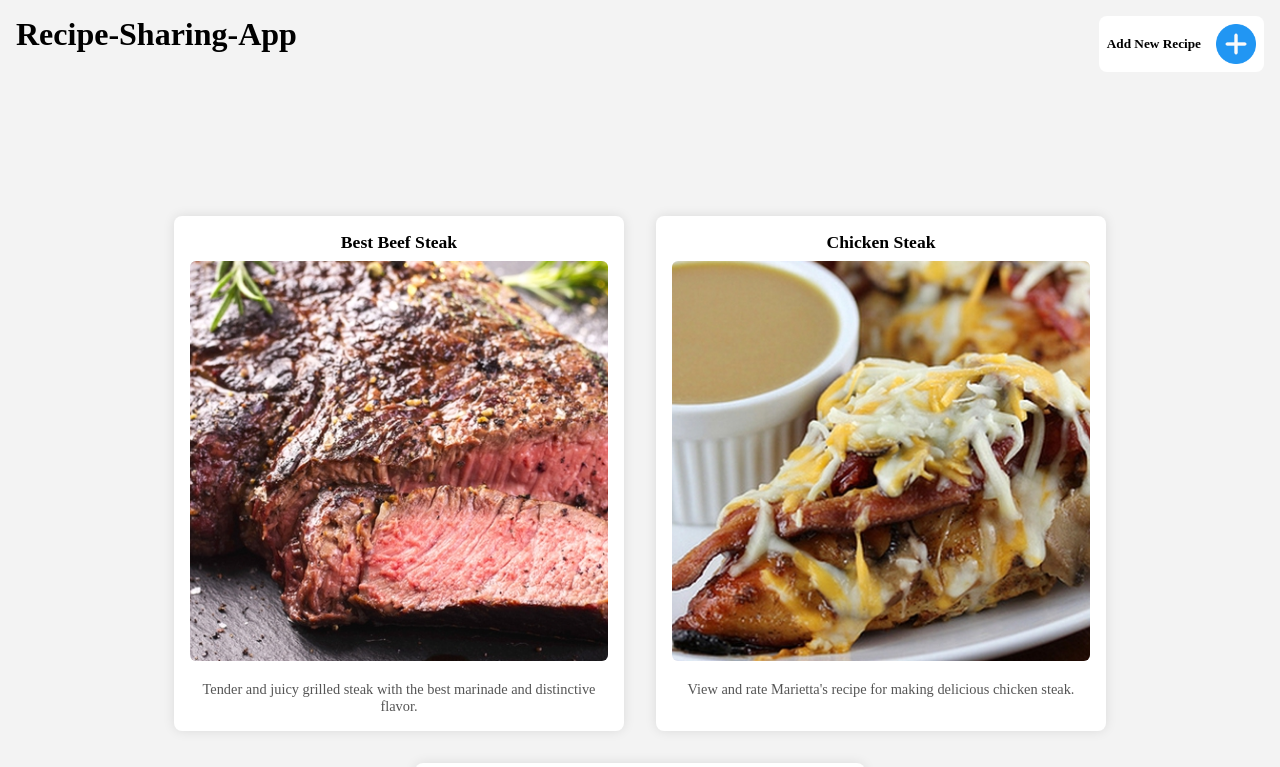
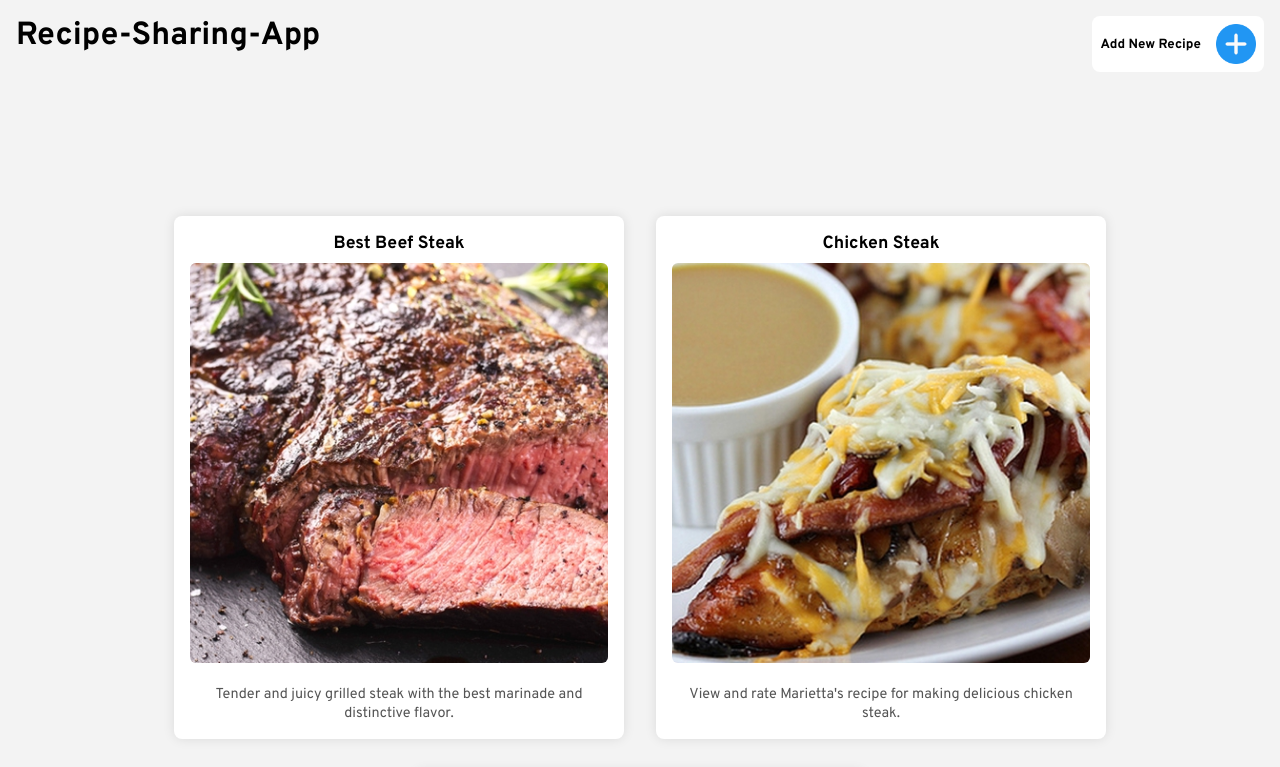
Before and after one commit to TornikeALT/Recipe-Sharing-Application, an Angular app: page / in a window 1280 px wide. Shown: the top 767 px of the page. Built offline with nearby package versions, Linux system fonts and the light colour scheme; data requests are answered from the project's data file.

Commit message:
add new font

```diff
--- a/src/index.html
+++ b/src/index.html
@@ -1,11 +1,17 @@
-<!doctype html>
+<!DOCTYPE html>
 <html lang="en">
   <head>
-  <meta charset="utf-8">
+    <meta charset="utf-8" />
     <title>RecipeSharingApplication</title>
-  <base href="/">
-  <meta name="viewport" content="width=device-width, initial-scale=1">
-  <link rel="icon" type="image/x-icon" href="favicon.ico">
+    <base href="/" />
+    <meta name="viewport" content="width=device-width, initial-scale=1" />
+    <link rel="icon" type="image/x-icon" href="favicon.ico" />
+    <link rel="preconnect" href="https://fonts.googleapis.com" />
+    <link rel="preconnect" href="https://fonts.gstatic.com" crossorigin />
+    <link
+      href="https://fonts.googleapis.com/css2?family=Nunito:ital,wght@0,200..1000;1,200..1000&family=Overpass:ital,wght@0,100..900;1,100..900&family=Poppins:ital,wght@0,100;0,200;0,300;0,400;0,500;0,600;0,700;0,800;0,900;1,100;1,200;1,300;1,400;1,500;1,600;1,700;1,800;1,900&family=Red+Hat+Text:ital,wght@0,300..700;1,300..700&family=Roboto:ital,wght@0,100..900;1,100..900&family=Ubuntu:wght@400;500;700&display=swap"
+      rel="stylesheet"
+    />
   </head>
   <body>
     <app-root></app-root>
--- a/src/styles.css
+++ b/src/styles.css
@@ -5,4 +5,7 @@
 }
 body {
   background-color: #f3f3f3;
+  font-family: "Overpass", sans-serif;
+  font-optical-sizing: auto;
+  font-style: normal;
 }
```
Lines whose indentation alone changed are shown as unchanged.
